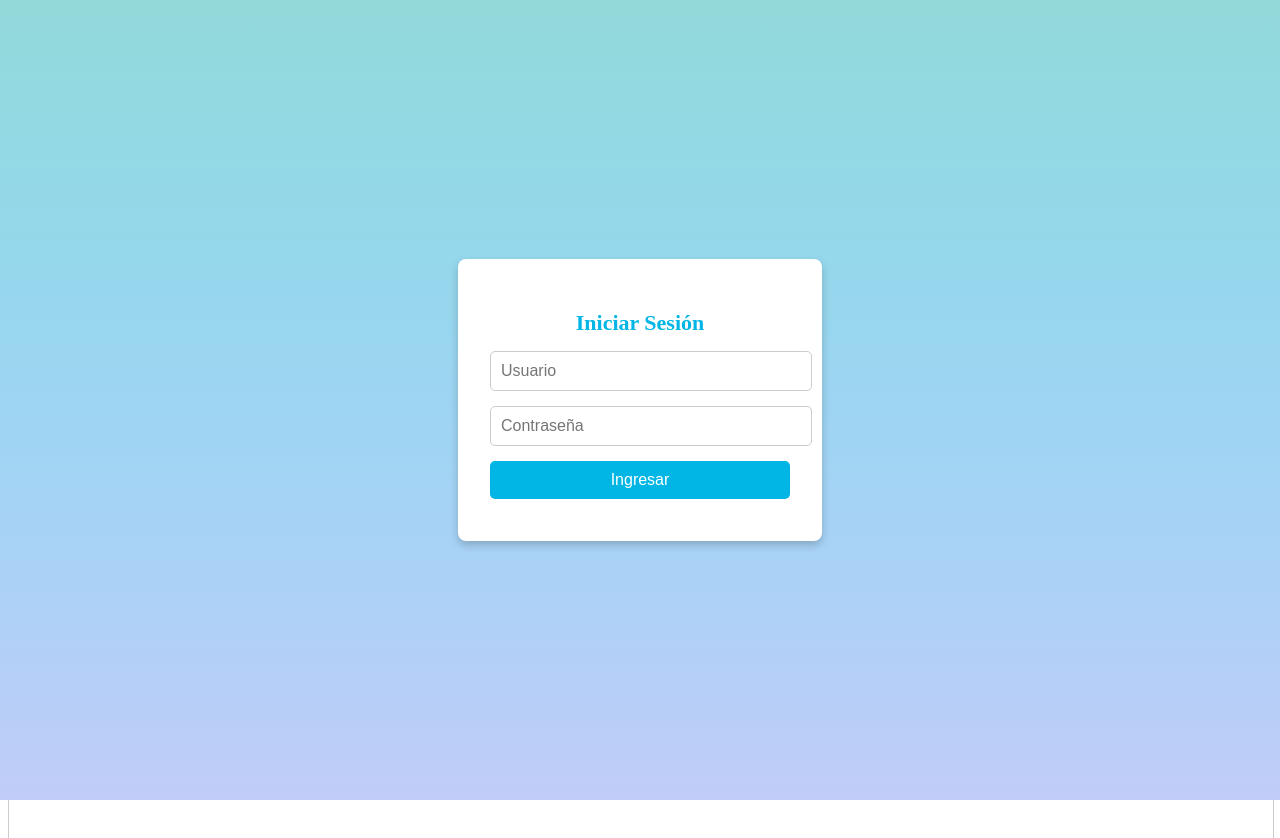
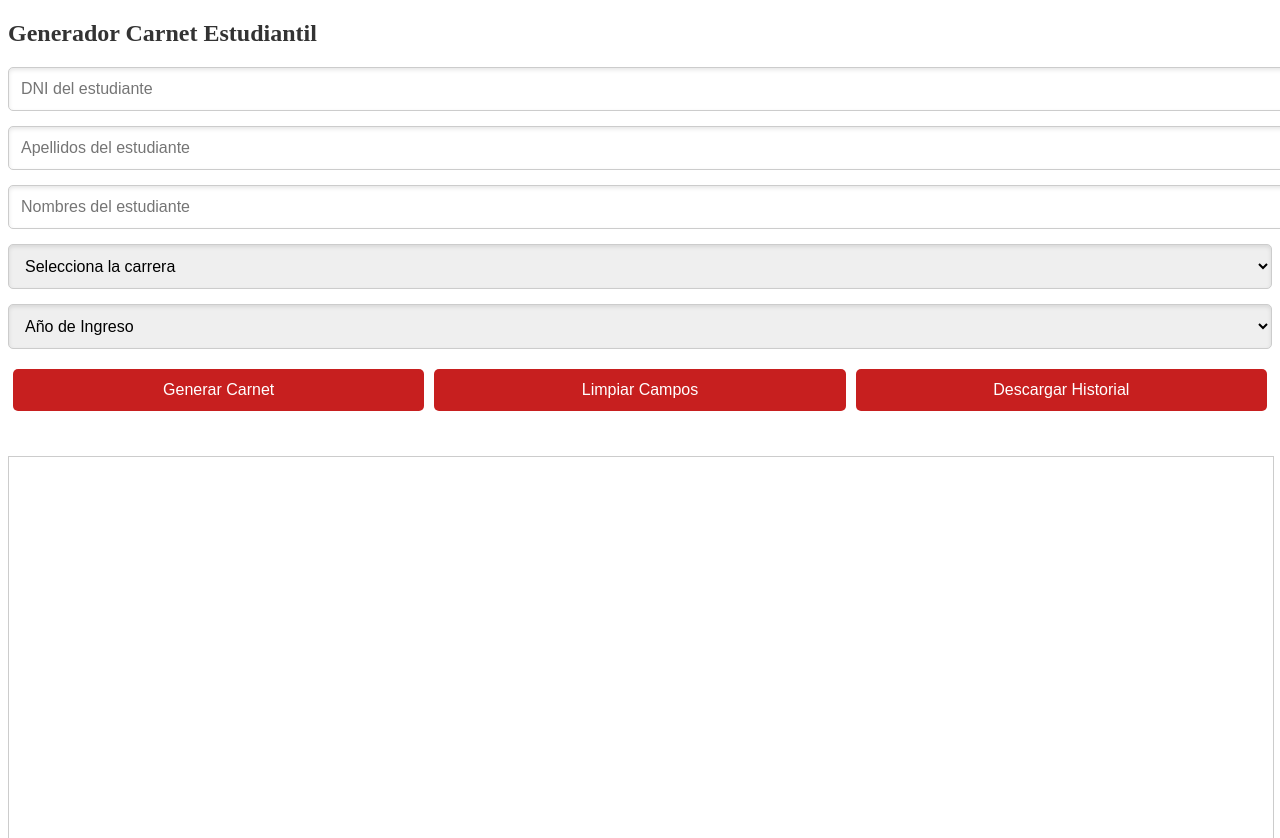
Before and after one commit to charliebrw/generador-carnet, a plain HTML site: page index.html in a window 1280 px wide. Shown: the top 838 px of the page. Drawn offline with Linux system fonts and the light colour scheme; files whose address does not match are found by name.

Commit message:
Update index.html

```diff
--- a/index.html
+++ b/index.html
@@ -122,24 +122,6 @@
         }
     </style>
     <script>
-
-        let historyData = []; // Almacenará los datos generados
-
-        function authenticate() {
-            var username = document.getElementById('username').value;
-            var password = document.getElementById('password').value;
-            var errorMessage = document.getElementById('login-error');
-
-            // Verificar credenciales
-            if (username === 'LCNC' && password === '@Roos@carnet2024') {
-                document.querySelector('.login-overlay').style.display = 'none'; // Ocultar el login
-                document.querySelector('.container-cod').style.display = 'block'; // Mostrar el generador de código
-            } else {
-                errorMessage.textContent = 'Usuario o contraseña incorrectos.';
-                document.getElementById('username').value = ''; // Limpiar campo de usuario
-                document.getElementById('password').value = ''; // Limpiar campo de contraseña
-            }
-        }
 
         function updateBarcode() {
             var userInput = document.getElementById('userInput').value;
@@ -274,16 +256,6 @@
 </head>
 
 <body>
-    <!-- Login Overlay -->
-    <div class="login-overlay">
-        <div class="login-container">
-            <h2 class="login-title">Iniciar Sesión</h2>
-            <input type="text" id="username" class="login-input-cod" placeholder="Usuario">
-            <input type="password" id="password" class="login-input-cod" placeholder="Contraseña">
-            <button class="login-button" onclick="authenticate()">Ingresar</button>
-            <div class="login-error" id="login-error"></div>
-        </div>
-    </div>
 
     <div class="container container-cod">
         <h2 class="title">Generador Carnet Estudiantil</h2>
```
